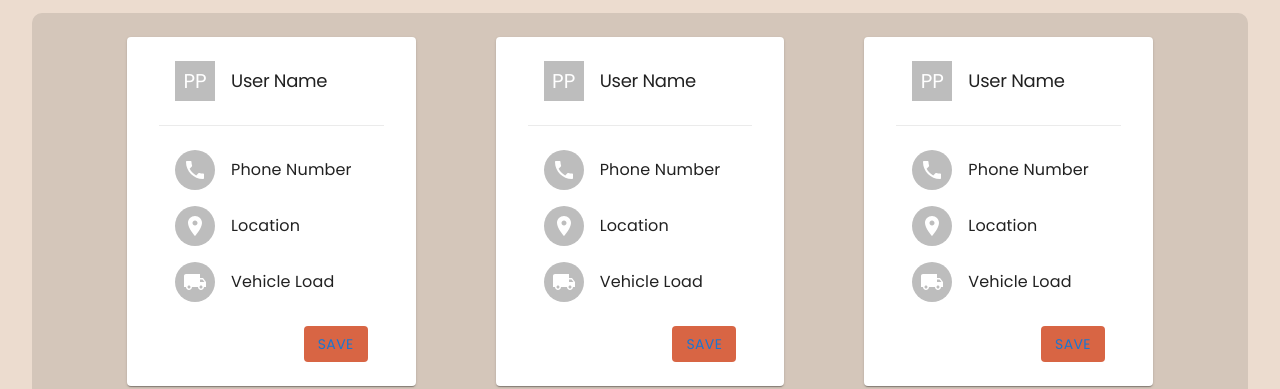
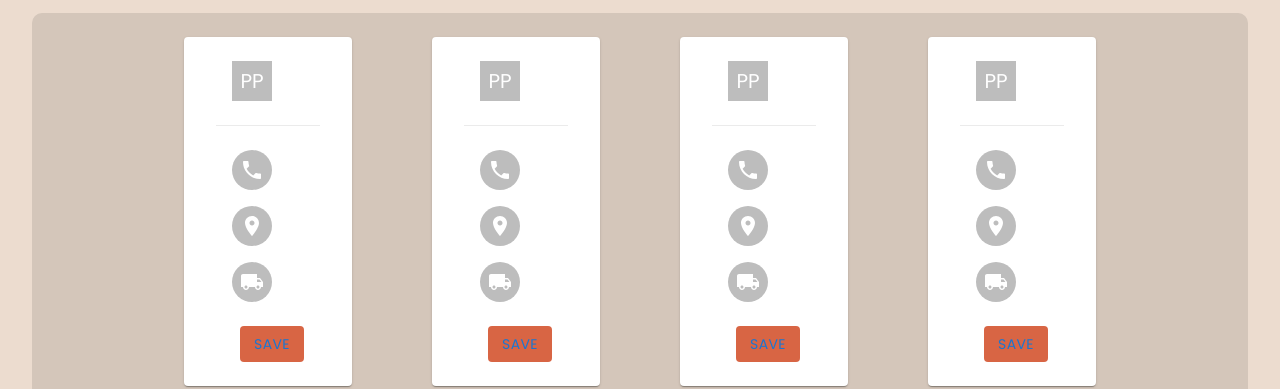
Before and after one commit to AhmadNourelddine/furnifuture, a React (Create React App) app: page /delivery in a window 1280 px wide. Shown: the part 327-716 px from the top of the page. Built offline with nearby package versions, Linux system fonts and the light colour scheme.

Commit message:
added props

```diff
--- a/src/components/shippingProfileCard/shippingCardProfile.js
+++ b/src/components/shippingProfileCard/shippingCardProfile.js
@@ -6,12 +6,12 @@ import LocationOnIcon from '@mui/icons-material/LocationOn';
 import LocalShippingIcon from '@mui/icons-material/LocalShipping';
 import '../../css/shippingProfile-delivery/shippingProfile-delivery.css';
 
-const ShippingProfileCard = ()=>{
+const ShippingProfileCard = (props)=>{
 
      return(   <Card className='shipping-profile-delivery-card' sx={{mx:5, my:3}}>
                 <Box sx={{mx:2, my:3}} className='avatar-and-name'>
                 <Avatar variant='square'>PP</Avatar>
-                <Typography variant='h1' fontSize='large' sx={{mx:2}}>User Name</Typography>
+                <Typography variant='h1' fontSize='large' sx={{mx:2}}>{props.name}</Typography>
                 </Box>
                 <Divider light/>
 
@@ -19,15 +19,15 @@ const ShippingProfileCard = ()=>{
 
                 <Box sx={{my:2}} className='shippingprofile-info-row'>
                 <Avatar><LocalPhoneIcon/></Avatar>
-                <Typography sx={{mx:2}}>Phone Number</Typography>
+                <Typography sx={{mx:2}}>{props.phone_number}</Typography>
                 </Box>
                 <Box sx={{my:2}} className='shippingprofile-info-row'>
                 <Avatar><LocationOnIcon/></Avatar>
-                <Typography sx={{mx:2}}>Location</Typography>
+                <Typography sx={{mx:2}}>{props.location}</Typography>
                 </Box>
                 <Box sx={{my:2}} className='shippingprofile-info-row'>
                 <Avatar><LocalShippingIcon/></Avatar>
-                <Typography sx={{mx:2}}>Vehicle Load</Typography>
+                <Typography sx={{mx:2}}>{props.vehicle_load}</Typography>
                 </Box>
 
                 </Box>
```
